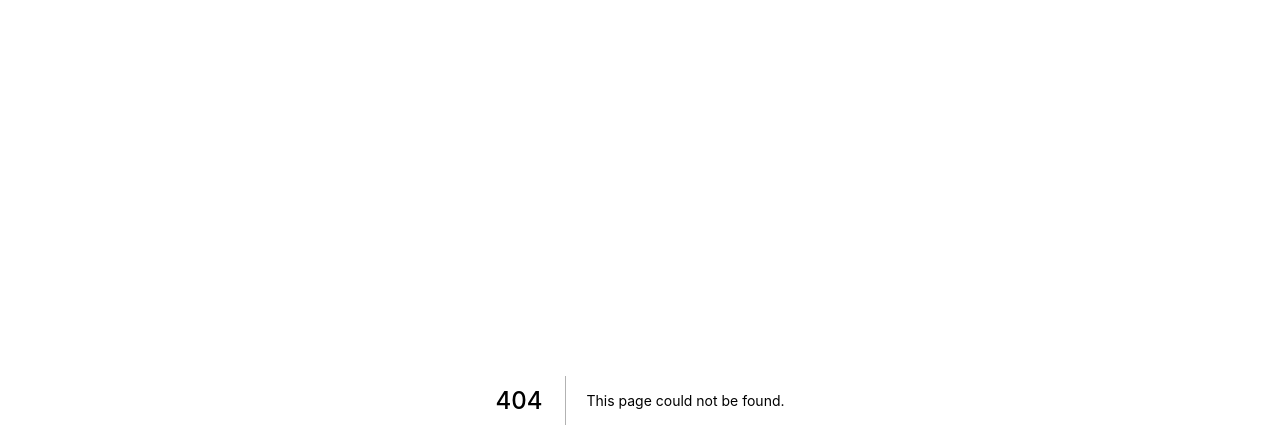
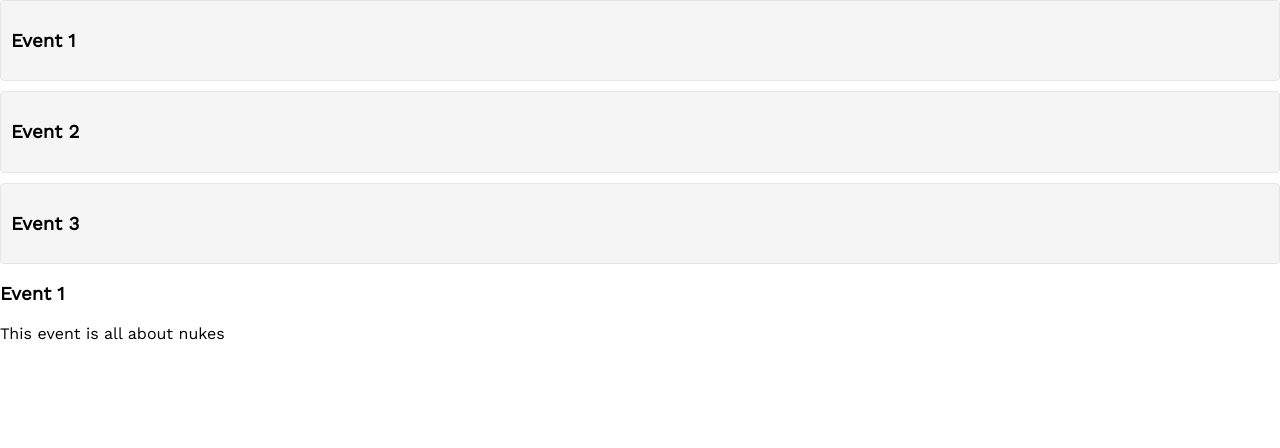
Before and after one commit to team-angris/mutex, a Next.js app: page /Components/EventsSection in a window 1280 px wide. Before the commit this address had no page. Shown: the top 448 px of the page. Built offline with nearby package versions, Linux system fonts and the light colour scheme.

Commit message:
Base component is working

```diff
--- /dev/null
+++ b/pages/Components/EventsSection/eventSection.module.css
@@ -0,0 +1,25 @@
+.eventItem {
+    background-color: #f5f5f5;
+    border: 1px solid #e5e5e5;
+    border-radius: 4px;
+    padding: 10px;
+    margin-bottom: 10px;
+    cursor: pointer;
+}
+
+.eventItemActive {
+    background-color: #f5f5f5;
+    border: 1px solid #e5e5e5;
+    border-radius: 4px;
+    padding: 10px;
+    margin-bottom: 10px;
+    cursor: pointer;
+}
+
+.eventDetailsActive {
+    display: block;
+}
+
+.eventDetailsHidden {
+    display: none;
+}
--- /dev/null
+++ b/pages/Components/EventsSection/index.js
@@ -0,0 +1,65 @@
+import styles from "./eventSection.module.css"
+import { useState } from "react"
+let data = [
+	{
+		titleName: "Event 1",
+		id: 10001,
+		about: "This event is all about nukes",
+	},
+	{
+		titleName: "Event 2",
+		id: 10002,
+		about: "This event is all about bombs",
+	},
+	{
+		titleName: "Event 3",
+		id: 10003,
+		about: "This event is all about guns",
+	},
+]
+
+export default function Home() {
+    return (<>
+        <EventsSection />
+    </>)
+}
+
+function EventsSection() {
+	let [selected, setSelected] = useState(10001)
+
+    return (
+        <div className={styles.container}>
+            <div className={styles.eventContainer}>
+                <div className={styles.eventList}>
+                    {data.map((item) => (
+                        <div
+                            className={
+                                selected === item.id
+                                    ? styles.eventItemActive
+                                    : styles.eventItem
+                            }
+                            onClick={() => setSelected(item.id)}
+                        >
+                            <h3>{item.titleName}</h3>
+                        </div>
+                    ))}
+                </div>
+                <div className={styles.eventDetails}>
+                    {data.map((item) => (
+                        <div
+                            className={
+                                selected === item.id
+                                    ? styles.eventDetailsActive
+                                    : styles.eventDetailsHidden
+                            }
+                        >
+                            <h3>{item.titleName}</h3>
+                            <p>{item.about}</p>
+                        </div>
+                    ))}
+                </div>
+            </div>
+        </div>
+    )
+
+}
```
